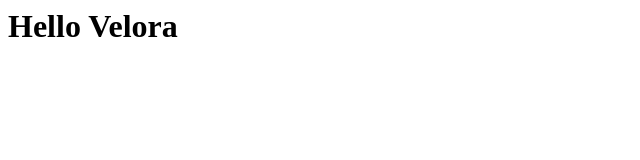
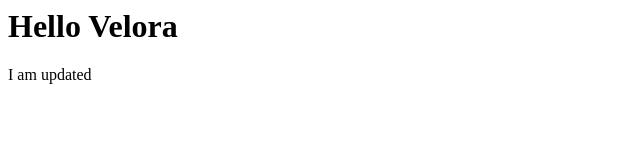
Before and after one commit to michael-romero23/velora-project, a plain HTML site: page index.html in a window 1280 px wide. Shown: the full height of the page, 0-640 px from the left. Drawn offline with Linux system fonts and the light colour scheme.

Commit message:
updated html

```diff
--- a/index.html
+++ b/index.html
@@ -2,5 +2,6 @@
     <head></head>
     <body>
         <h1>Hello Velora</h1>
+        <p>I am updated</p>
     </body>
 </html>
```
